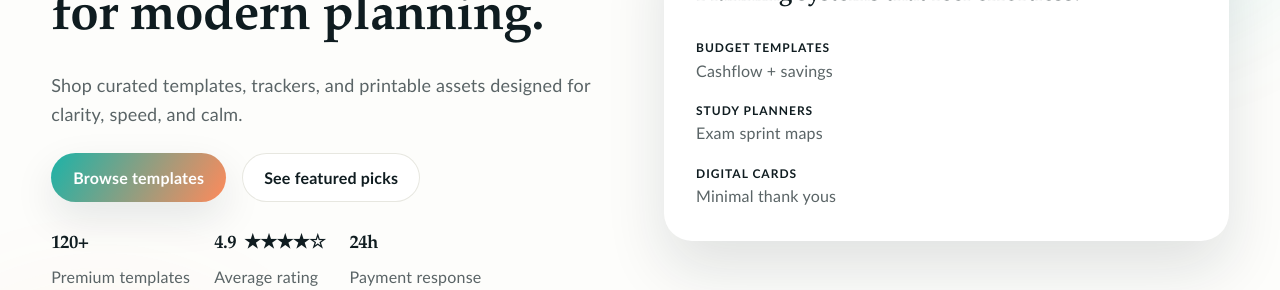
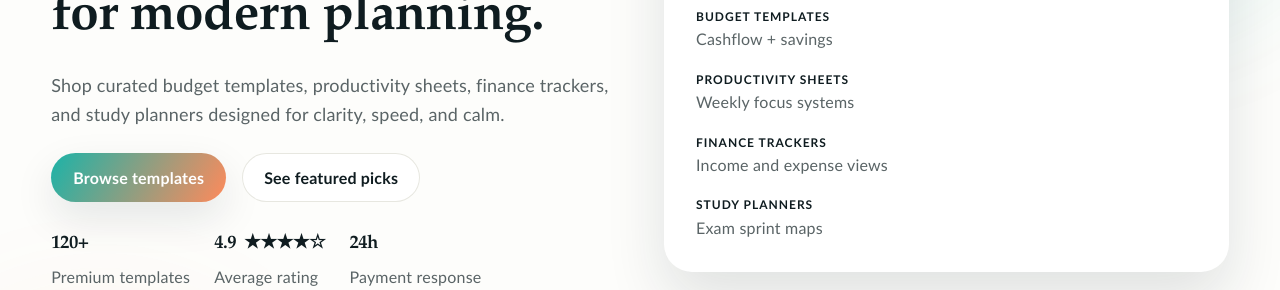
Before and after one commit to Tynn012/Digitory, a React (Vite) app: page / in a window 1280 px wide. Shown: the part 249-539 px from the top of the page. Built offline with nearby package versions, Linux system fonts and the light colour scheme; no server answers; the database is empty.

Commit message:
feat: update product descriptions and categories for clarity and consistency

```diff
--- a/src/data/branding.js
+++ b/src/data/branding.js
@@ -2,7 +2,7 @@ export const defaultBranding = {
   site_name: 'Digitory',
   hero_title: 'Premium digital tools for modern planning.',
   hero_subtitle:
-    'Shop curated templates, trackers, and printable assets designed for clarity, speed, and calm.',
+    'Shop curated budget templates, productivity sheets, finance trackers, and study planners designed for clarity, speed, and calm.',
   logo_url: '',
   accent_primary: '#1bb3a8',
   accent_secondary: '#ff8a5b',
--- a/src/data/products.js
+++ b/src/data/products.js
@@ -6,7 +6,6 @@ export const categories = [
   'Finance Trackers',
   'Study Planners',
   'Printable Assets',
-  'Digital Cards',
 ]
 
 export const seedProducts = [
@@ -104,19 +103,19 @@ export const seedProducts = [
   },
   {
     id: 'prod_6',
-    title: 'Digital Gratitude Cards',
+    title: 'Digital Gratitude Notes',
     slug: 'digital-gratitude-cards',
     description:
-      'A set of warm, minimal digital cards for thank you notes, client follow-ups, and milestones.',
+      'A set of warm, minimal notes for thank you messages, client follow-ups, and milestones.',
     price: 129,
-    category: 'Digital Cards',
+    category: 'Productivity Sheets',
     featured: false,
     thumbnail: createPlaceholderImage('Gratitude Cards', 'coral'),
     images: [
       createPlaceholderImage('Gratitude Cards', 'coral'),
       createPlaceholderImage('Soft Thanks', 'sky'),
     ],
-    tags: ['cards', 'gratitude', 'digital'],
+    tags: ['notes', 'gratitude', 'digital'],
     digital_file_url: '',
     metadata: { format: 'png', pages: 10 },
   },
--- a/src/pages/Checkout.jsx
+++ b/src/pages/Checkout.jsx
@@ -105,14 +105,10 @@ const Checkout = () => {
                 </div>
                 <img
                   src={createQrPlaceholder()}
-                  alt="GCash QR placeholder"
+                  alt="GCash QR code"
                   className="qr-placeholder"
                 />
               </div>
-              <p className="muted">
-                Replace the placeholder QR with your real GCash QR image in
-                production.
-              </p>
             </>
           ) : (
             <div className="notice-card">
--- a/src/pages/Home.jsx
+++ b/src/pages/Home.jsx
@@ -87,12 +87,16 @@ const Home = () => {
                 <p>Cashflow + savings</p>
               </div>
               <div>
+                <p className="label">Productivity Sheets</p>
+                <p>Weekly focus systems</p>
+              </div>
+              <div>
+                <p className="label">Finance Trackers</p>
+                <p>Income and expense views</p>
+              </div>
+              <div>
                 <p className="label">Study Planners</p>
                 <p>Exam sprint maps</p>
-              </div>
-              <div>
-                <p className="label">Digital Cards</p>
-                <p>Minimal thank yous</p>
               </div>
             </div>
           </div>
--- a/src/pages/Products.jsx
+++ b/src/pages/Products.jsx
@@ -41,14 +41,17 @@ const Products = () => {
       <div className="container section-heading">
         <div>
           <h2>All products</h2>
-          <p>Browse premium assets built for creators and planners.</p>
+          <p>
+            Browse budget templates, productivity sheets, finance trackers, and
+            study planners.
+          </p>
         </div>
       </div>
       <div className="container product-filters">
         <SearchBar
           value={search}
           onChange={setSearch}
-          placeholder="Search planners, templates, trackers"
+          placeholder="Search budget templates, productivity sheets, finance trackers, study planners"
         />
         <div className="pill-row">
           {filters.map((item) => (
```
Also changed, not shown: 1 other file (tests, documents, lock files or other folders).
